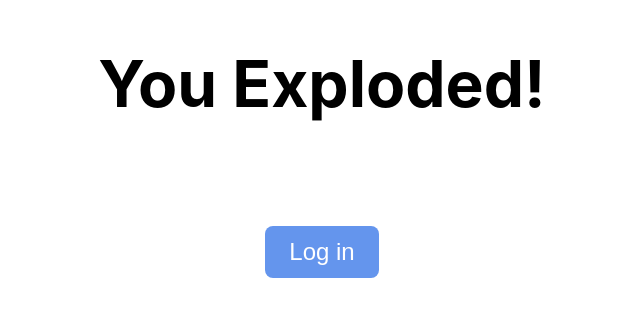
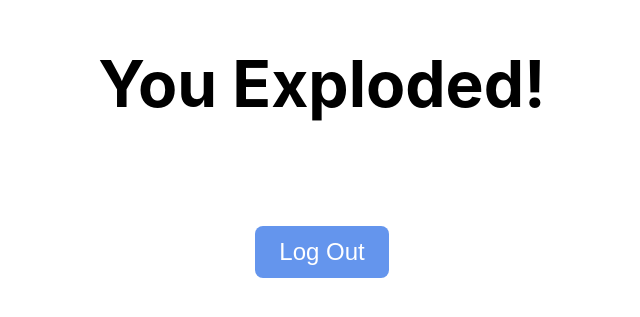
Before and after one commit to zitlallyalmazan/react-login-demo, a React (Create React App) app: page /Exploded in a window 1280 px wide. Shown: the part 187-504 px from the top of the page, without its empty margins (318-958 px from the left). Built offline with nearby package versions, Linux system fonts and the light colour scheme.

Commit message:
connected-exploded-page-button-to-home-page

```diff
--- a/src/App.js
+++ b/src/App.js
@@ -19,7 +19,7 @@ function App() {
           <Route path="/" element={<Home email={email} loggedIn={loggedIn} setLoggedIn={setLoggedIn} />} />
           <Route path="/login" element={<Login setLoggedIn={setLoggedIn} setEmail={setEmail} />} />
           <Route path="/countdown" element={<Countdown setLoggedIn={setLoggedIn} setEmail={setEmail} />} />
-          <Route path="/exploded" element={<Exploded setLoggedIn={setLoggedIn} setEmail={setEmail} />} />
+          <Route path="/Exploded" element={<Exploded setLoggedIn={setLoggedIn} setEmail={setEmail} />} />
         </Routes>
       </BrowserRouter>
     </div>
--- a/src/Pages/Exploded.js
+++ b/src/Pages/Exploded.js
@@ -2,15 +2,14 @@ import React from 'react';
 import { useNavigate } from 'react-router-dom';
 
 const Exploded = (props) => {
-    const { loggedIn, email } = props
+    const { loggedIn } = props
     const navigate = useNavigate()
 
     const onButtonClick = () => {
         if (loggedIn) {
-          localStorage.removeItem('user')
           props.setLoggedIn(false)
         } else {
-          navigate('/login')
+          navigate('/')
         }
       }
 
@@ -24,9 +23,8 @@ const Exploded = (props) => {
                     className={'inputButton'}
                     type="button"
                     onClick={onButtonClick}
-                    value={loggedIn ? 'Log out' : 'Log in'}
+                    value={loggedIn ? 'Log In' : 'Log Out'}
                 />
-                {loggedIn ? <div>Your email address is {email}</div> : <div />}
             </div>
         </div>
     )
```
